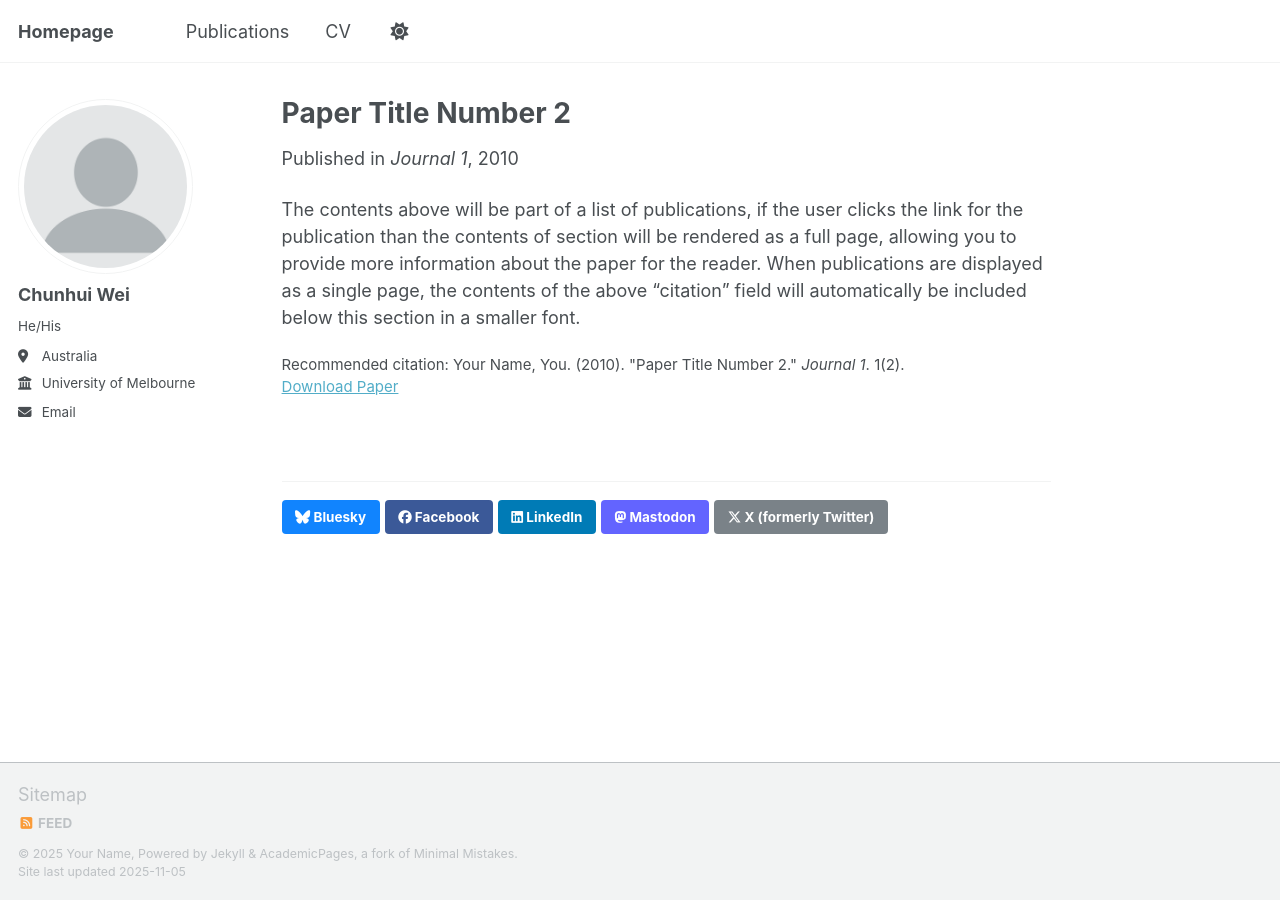
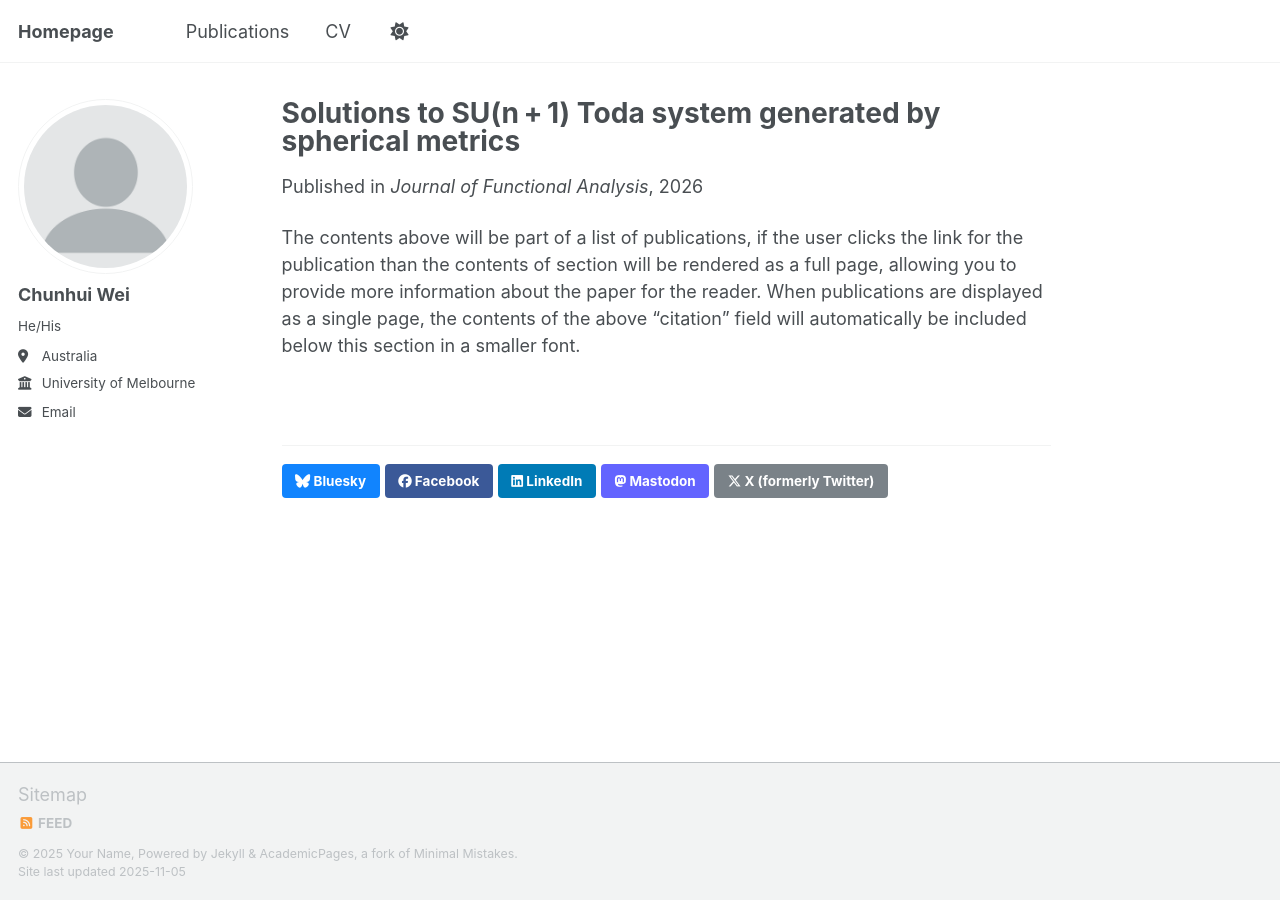
Before and after one commit to chunhuiwei736/chunhuiwei736.github.io, a Jekyll site: the page built from _publications/2026-01-01-JFA.md, in a window 1280 px wide. Built offline with Jekyll 4.4.1, drawn with Linux system fonts in a browser that asks for light colours; a script that is not in the unit is left out.

Commit message:
Update 2026-01-01-JFA.md

```diff
--- a/_publications/2026-01-01-JFA.md
+++ b/_publications/2026-01-01-JFA.md
@@ -1,13 +1,12 @@
 ---
-title: "Paper Title Number 2"
+title: "Solutions to SU(n + 1) Toda system generated by spherical metrics"
 collection: publications
 category: manuscripts
-permalink: /publication/2010-10-01-paper-title-number-2
+permalink: /publication/2026-01-01-JFA
 excerpt: 'This paper is about the number 2. The number 3 is left for future work.'
-date: 2010-10-01
-venue: 'Journal 1'
-paperurl: 'https://academicpages.github.io/files/paper2.pdf'
-citation: 'Your Name, You. (2010). &quot;Paper Title Number 2.&quot; <i>Journal 1</i>. 1(2).'
+date: 2026-01-01
+venue: 'Journal of Functional Analysis'
+paperurl: 'https://chunhuiwei736.github.io/files/2026-01-01-JFA.pdf'
 ---
 
 The contents above will be part of a list of publications, if the user clicks the link for the publication than the contents of section will be rendered as a full page, allowing you to provide more information about the paper for the reader. When publications are displayed as a single page, the contents of the above "citation" field will automatically be included below this section in a smaller font.
```
